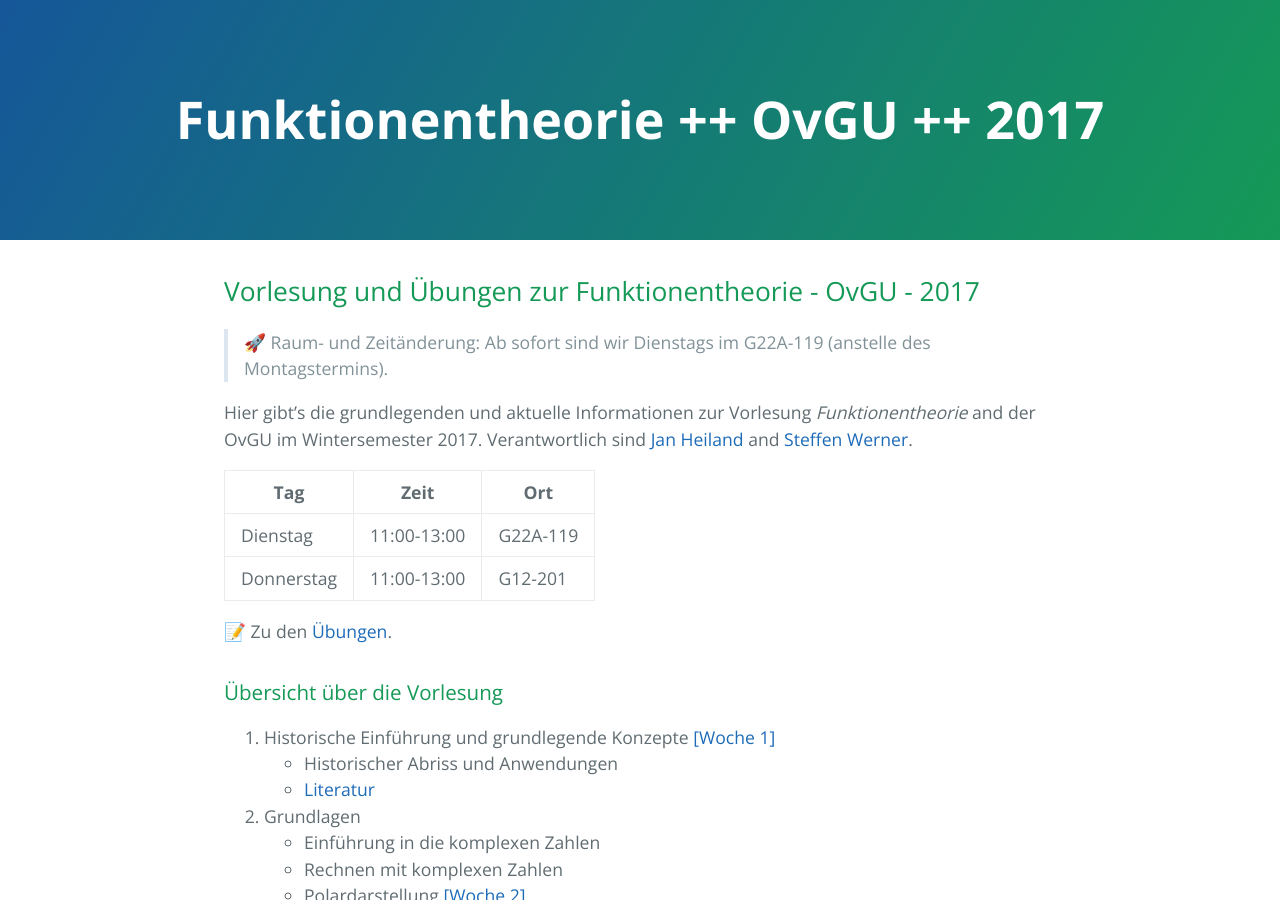
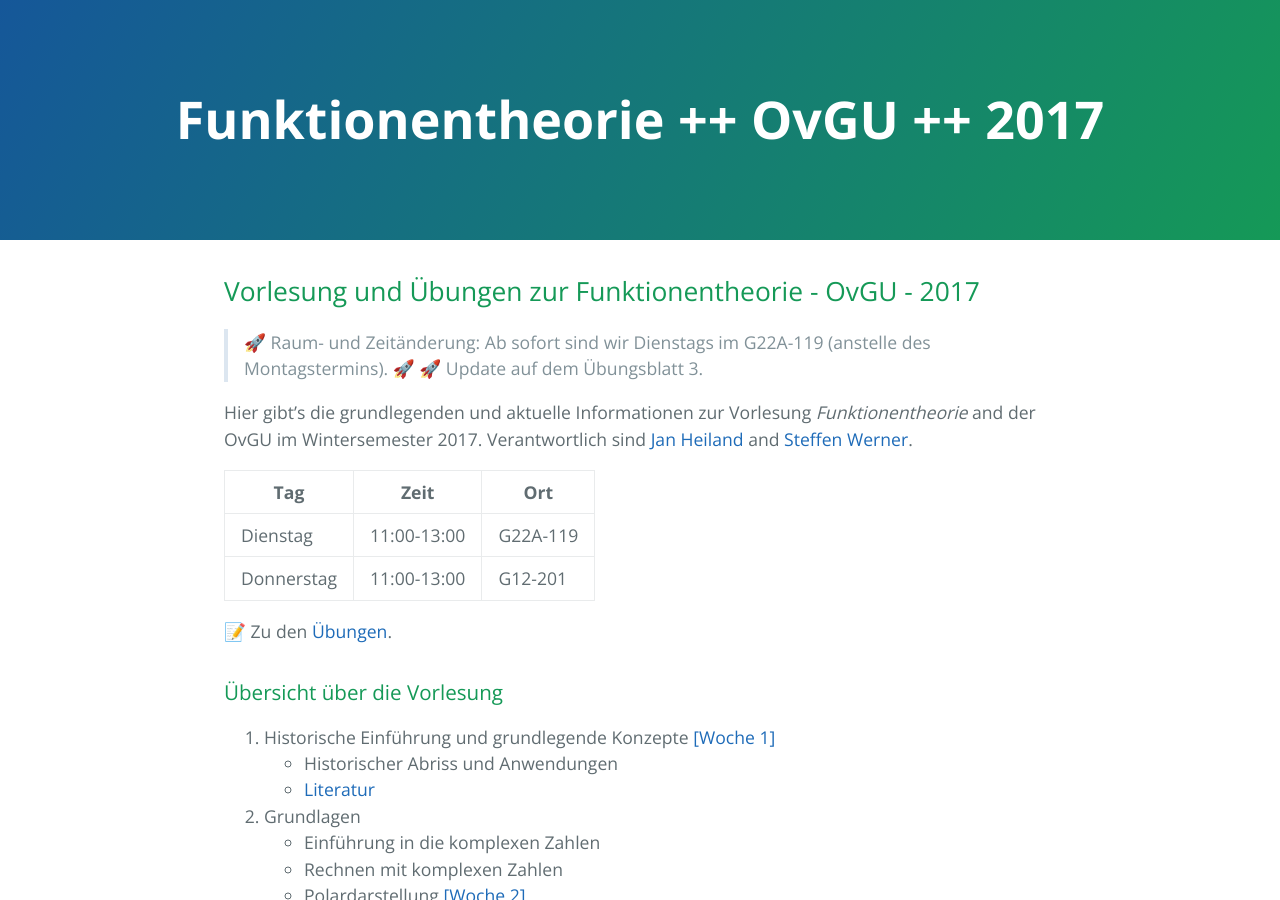
Before and after one commit to highlando/17-funktionentheorie-ovgu, a Jekyll site: the page built from index.md, in a window 1280 px wide and 900 px high. Built offline with Jekyll 4.4.1, drawn with Linux system fonts in a browser that asks for light colours; emoji names are drawn with the system emoji font; our own code applies the rules of GitHub Pages for plain Markdown files.

Commit message:
update ueb3

```diff
--- a/index.md
+++ b/index.md
@@ -6,6 +6,7 @@ Vorlesung und &Uuml;bungen zur Funktionentheorie - OvGU - 2017
 -----
 
 > :rocket: Raum- und Zeit&auml;nderung: Ab sofort sind wir Dienstags im G22A-119 (anstelle des Montagstermins).
+> :rocket: :rocket: Update auf dem &Uuml;bungsblatt 3.
 
 Hier gibt's die grundlegenden und aktuelle Informationen zur Vorlesung *Funktionentheorie* and der OvGU im Wintersemester 2017. Verantwortlich sind [Jan Heiland](http://www.mpi-magdeburg.mpg.de/person/29457/822630) and [Steffen Werner](http://www.mpi-magdeburg.mpg.de/person/38514/822672).
 
```
Also changed, not shown: 1 other file.
